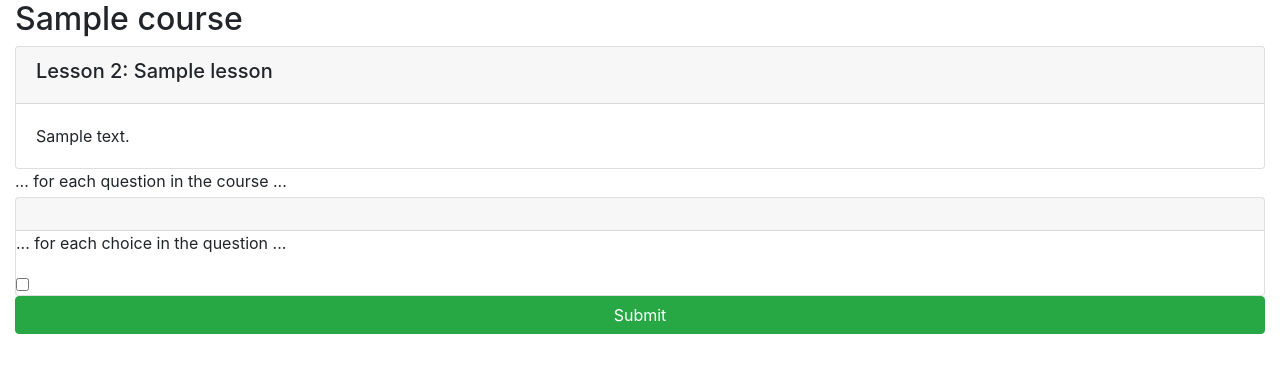
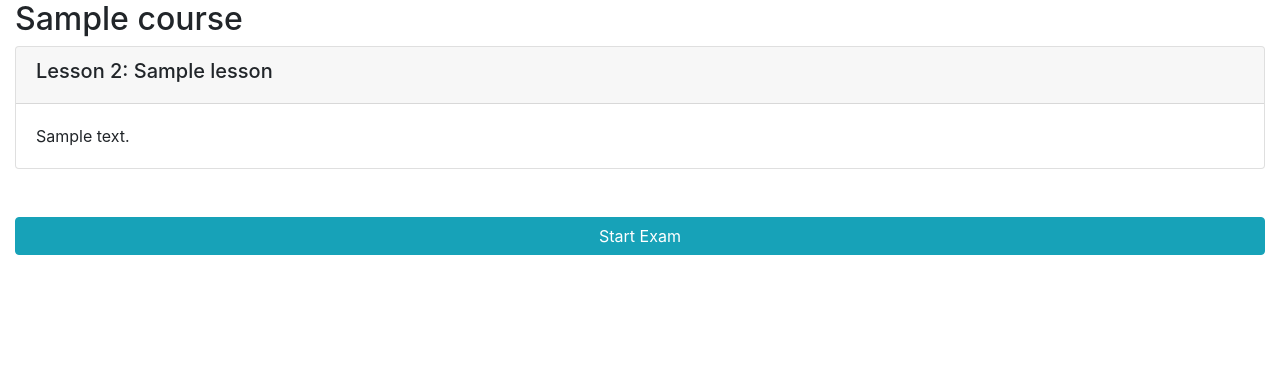
Before and after one commit to AntoTheBug/final-cloud-app-with-database, a Django app: page /onlinecourse/1/ in a window 1280 px wide. Shown: the part 56-429 px from the top of the page. Run offline with Django 3.2, Linux system fonts and the light colour scheme; a user stored in the database is signed in; tables that the repository leaves empty hold one stand-in row (values such as "Sample post"); some libraries are stand-ins or nearby versions.

Commit message:
Update course_detail_bootstrap.html

```diff
--- a/final_template/onlinecourse/templates/onlinecourse/course_detail_bootstrap.html
+++ b/final_template/onlinecourse/templates/onlinecourse/course_detail_bootstrap.html
@@ -50,38 +50,20 @@
                     </div>
                 {% endfor %}
             </div>
-            <!-- Task: show questions and choices -->
-            <!-- <HINT> Use Bootstrap Collapse to hide exam first, more details could be found here
-            https://www.w3schools.com/bootstrap4/bootstrap_collapse.asp-->
+            {% if user.is_authenticated %}
+            <br><br>
+            <button data-toggle="collapse" class="btn btn-info btn-block" data-target="#start_exam">Start Exam</button>
+            <br><br>
+            <div id="start_exam" class="collapse">
+            <form id="questionform" action="" method="post">
 
-            <!--
-
-            A collapse example here:
-            <div id="exam" class="collapse">
-                Click to expand elements within the collapse div
-                </div>
-
-            -->
-
-            <!-- <HINT> If user is authenticated, show course exam with a list of question -->
-
-            <!-- <HINT> Each example will have many questions -->
-
-            <!-- <HINT> Each question will have many choices -->
-
-
-            <!-- <HINT> Create a form to collect the selected choices for all questions -->
-            <!-- <HINT> For each question choice, you may create a checkbox input like
-            <input type="check" name="choice_{{choice.id}}" id="{{choice.id}}" ...>
-            -->
-
-            <form id="questionform" action="point to a submit view" method="post">
-                        ... for each question in the course ...
-                        <div class="card mt-1">
-                            <div class="card-header"><h5>{{ question.question_text}}</h5></div>
+                {% for question in course.question_set.all %}
+                       <div id="accordion">
+                       <div class="card mt-1">
+                            <div class="card-header" style="cursor: pointer;" data-toggle="collapse" href="#collapseTwo"><h5>{{ question.question_text}}</h5></div>
                             {% csrf_token %}
-                            <div class="form-group">
-                               ... for each choice in the question ...
+                            <div id="collapseTwo" class="collapse" data-parent="#accordion" class="form-group">
+                               {% for choice in question.choice_set.all %}
                                 <div class="form-check">
                                     <label class="form-check-label">
                                         <input type="checkbox" name="choice_{{choice.id}}"
@@ -89,13 +71,17 @@
                                                value="{{choice.id}}">{{ choice.choice_text }}
                                     </label>
                                 </div>
+                                {% endfor %}
                             </div>
                         </div>
+                        </div>
+                        {% endfor %}
+                    <br>
                     <input class="btn btn-success btn-block" type="submit" value="Submit">
             </form>
+            </div>
+            {% endif %}
 
-            <!--Check here to see more details Bootstrap checkbox
-             https://www.w3schools.com/bootstrap4/bootstrap_forms_inputs.asp-->
     </div>
 </body>
 </html>
```
